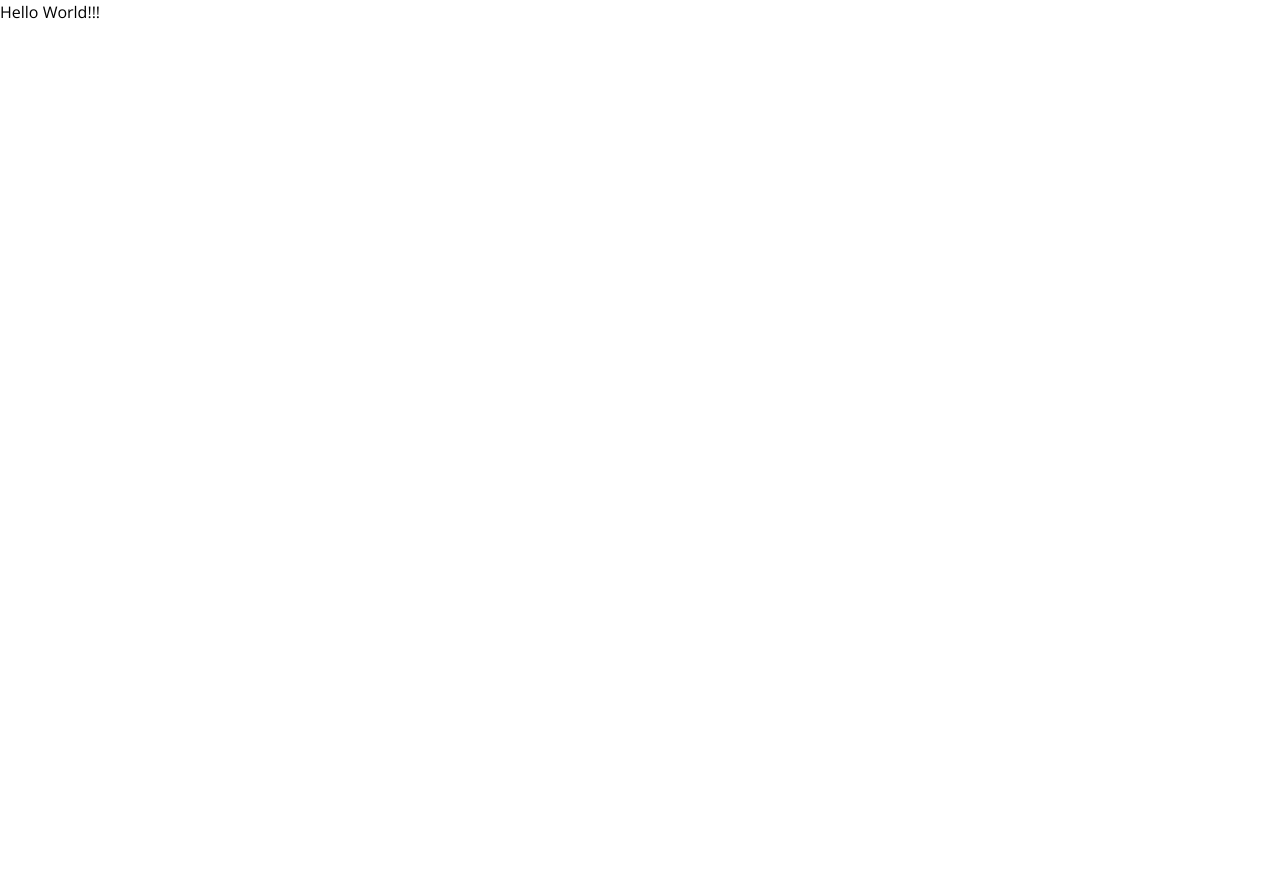
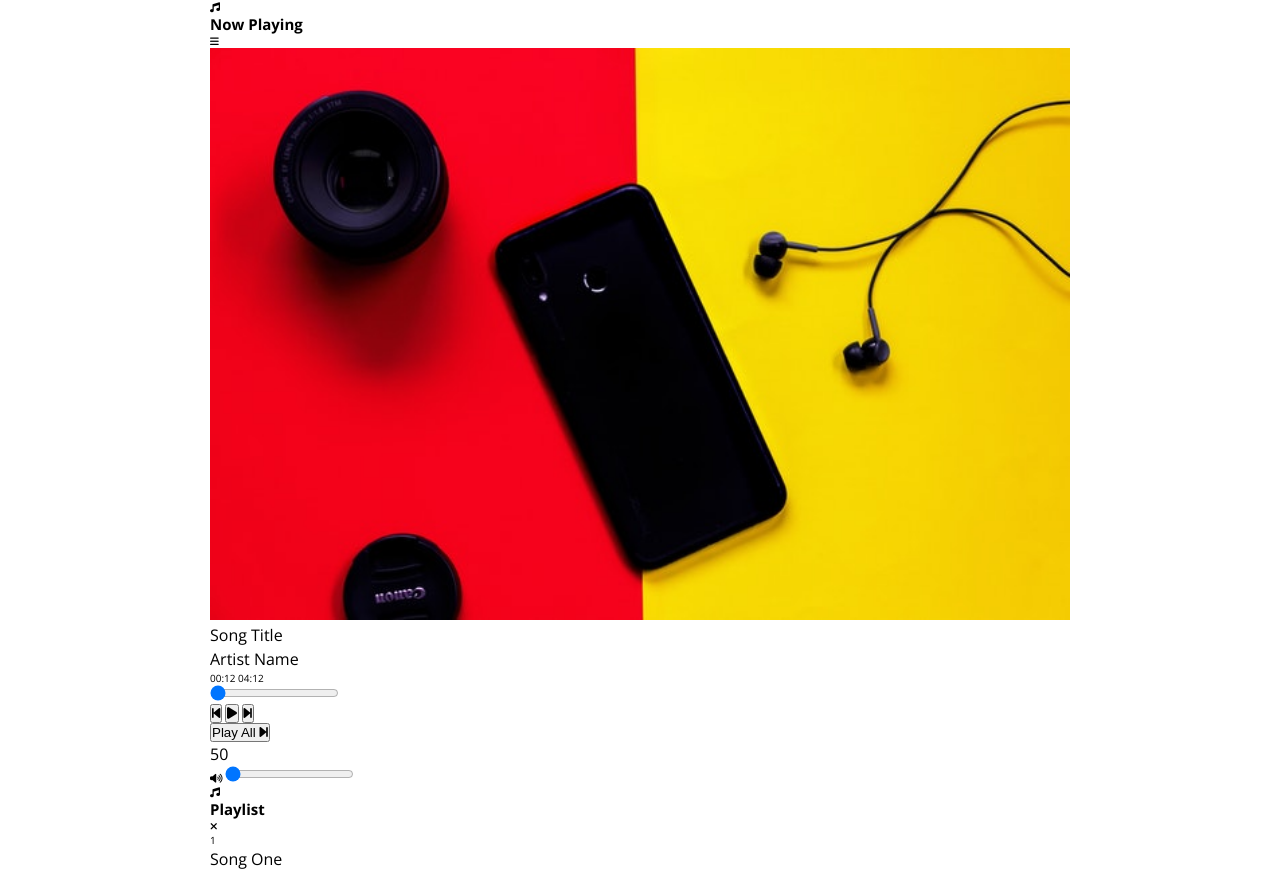
Before and after one commit to DMGamage/JavaScript-Music-Player, a plain HTML site: page index.html in a window 1280 px wide. Before the commit the page ends 800 px from the top, so only its background shows below. Drawn offline with nearby package versions, Linux system fonts and the light colour scheme.

Commit message:
Finish html Part

```diff
--- a/index.html
+++ b/index.html
@@ -8,10 +8,105 @@
       src="https://kit.fontawesome.com/1935d064dd.js"
       crossorigin="anonymous"
     ></script>
+
+    <script src="https://cdn.jsdelivr.net/npm/bootstrap@5.3.0-alpha3/dist/js/bootstrap.bundle.min.js" integrity="sha384-ENjdO4Dr2bkBIFxQpeoTz1HIcje39Wm4jDKdf19U8gI4ddQ3GYNS7NTKfAdVQSZe" crossorigin="anonymous"></script>
     <link rel="stylesheet" href="styles.css" />
   </head>
   <body>
-    <p>Hello World!!!</p>
+  <section class="main">
+    <div class="container box">
+      <div class="music">
+        <div class="music-player">
+          <div class="header">
+            <i class="fas fa-music"></i>
+            <h2>Now Playing</h2>
+            <i class="fas fa-bars"></i>
+          </div>
+
+<!--          Song Details-->
+
+          <div class="details">
+            <img src="./images/img1.jpg" alt="">
+            <p class="title">Song Title</p>
+            <p class="artist">Artist Name</p>
+
+          </div>
+
+<!--          Player Controls-->
+
+          <div class="controls">
+            <div class="song-timer">
+              <span class="current-time">00:12</span>
+              <span class="duration-time">04:12</span>
+            </div>
+
+<!--            SOng duration-->
+            <div class="duration">
+              <input
+                      type="range"
+                      class="duration-slider"
+                      min="0"
+                      max="100"
+                      value="0"
+              />
+            </div>
+<!--            Buttons -Play, next, Prev-->
+            <div class="buttons">
+
+              <button class="prev">
+                <i class="fas fa-step-backward"></i>
+              </button>
+
+              <button class="play">
+                <i class="fas fa-play"></i>
+              </button>
+
+              <button class="next">
+                <i class="fas fa-step-forward"></i>
+              </button>
+            </div>
+
+<!--            AutoPlay-->
+            <button class="play-all">Play All
+              <i class="fas fa-step-forward"></i>
+            </button>
+<!--            Volume-->
+            <div class="volume">
+              <p id="show-volume">50</p>
+              <i class="fas fa-volume-up" id="volume-icon"></i>
+              <input type="range" id="volume" min="0" max="100" value="0">
+            </div>
+          </div>
+
+
+
+        </div>
+
+<!--        Playlist-->
+        <div class="music-playlist">
+<!--          Header-->
+
+          <div class="header playlist-header">
+            <i class="fas fa-music"></i>
+            <h2>Playlist</h2>
+            <i class="fas fa-times"></i>
+          </div>
+
+<!--          Playlist Item-->
+          <div class="playlist-div">
+            <div class="playlist">
+              <span class="song-index">1</span>
+              <p class="single-song">Song One</p>
+            </div>
+          </div>
+
+
+        </div>
+      </div>
+
+    </div>
+  </section>
+
 
     <script src="script.js"></script>
   </body>
```
Also changed, not shown: images/img1.jpg (added), images/img2.jpg (added), images/img3.jpg (added), images/img4.jpg (added).
